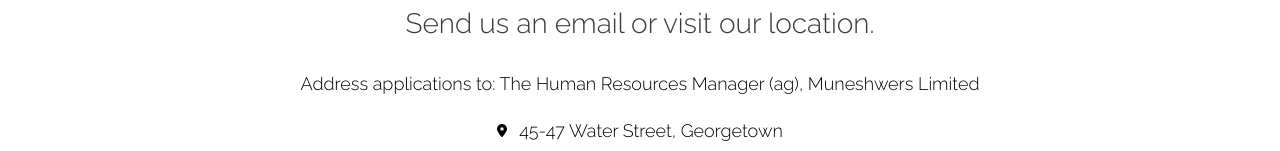
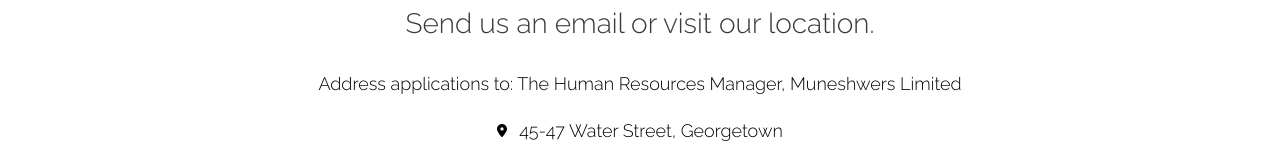
Before and after one commit to muneshwers/company-website, a SvelteKit app: page /careers/apply in a window 1280 px wide. Shown: the part 560-711 px from the top of the page. Built offline with nearby package versions, Linux system fonts and the light colour scheme; a web font is replaced by a local one.

Commit message:
Removed ag from Human Resources Manager

```diff
--- a/src/routes/careers/apply/+page.svelte
+++ b/src/routes/careers/apply/+page.svelte
@@ -72,7 +72,7 @@
     </div>
     <div class="benefits text-justify text-[18px] max-[600px]:text-[18px] raleway-light flex flex-col items-center mb-48">
         <p class="w-[80%] text-center">
-            Address applications to: The Human Resources Manager (ag), Muneshwers Limited
+            Address applications to: The Human Resources Manager, Muneshwers Limited
         </p>
         <div class="application-location flex flex-row items-center gap-3 mt-5">
                 <div class="location-icon">
```
